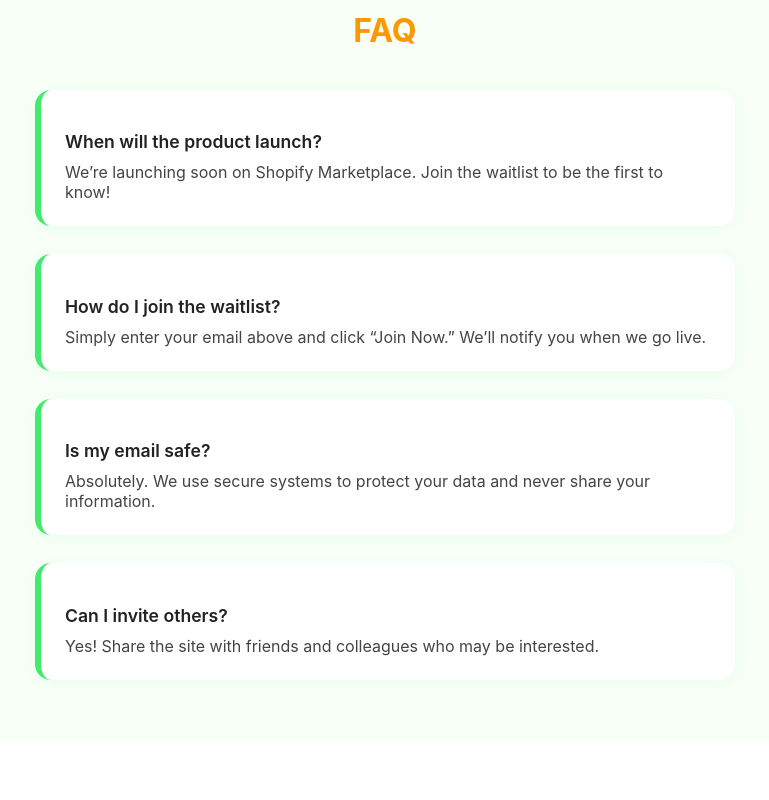
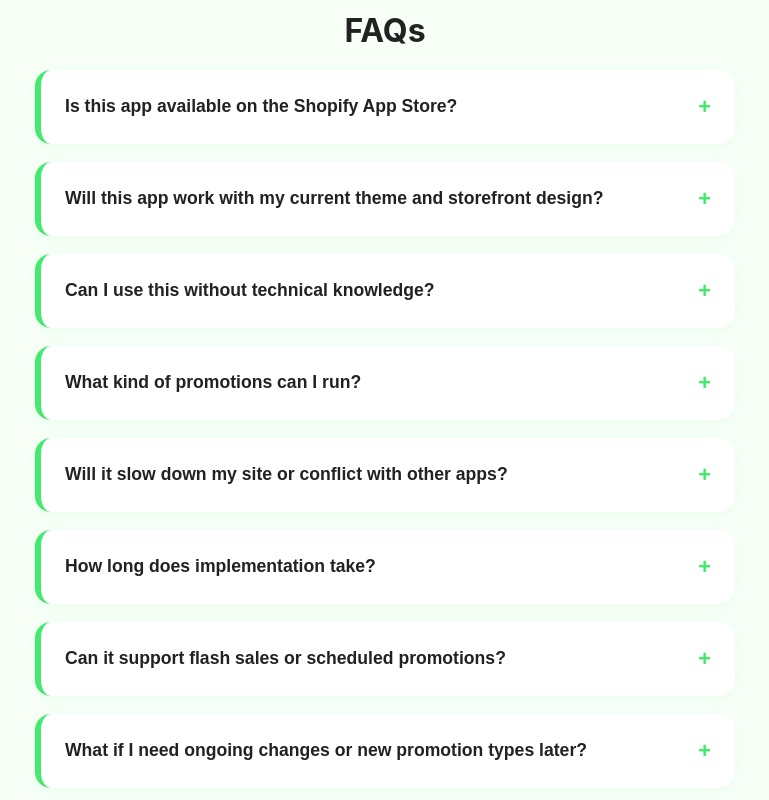
Before and after one commit to shabana-amzur/shopifypromohub, a React (Vite) app: page / in a window 1280 px wide. Shown: the part 2560-3360 px from the top of the page, without its empty margins (255-1024 px from the left). Built offline with nearby package versions, Linux system fonts and the light colour scheme.

Commit message:
Convert FAQ section to accordion and update with new content

```diff
--- a/src/components/FAQ.jsx
+++ b/src/components/FAQ.jsx
@@ -1,32 +1,74 @@
 
 const faqs = [
   {
-    q: 'When will the product launch?',
-    a: 'We’re launching soon on Shopify Marketplace. Join the waitlist to be the first to know!'
+    q: 'Is this app available on the Shopify App Store?',
+    a: 'Currently, it’s a custom Shopify app we configure based on your business needs. We work with you to implement and maintain it as part of our custom Shopify development services.'
   },
   {
-    q: 'How do I join the waitlist?',
-    a: 'Simply enter your email above and click “Join Now.” We’ll notify you when we go live.'
+    q: 'Will this app work with my current theme and storefront design?',
+    a: 'Yes. The app integrates across PDPs, PLPs, cart, and checkout, and can be customized to match your storefront’s look and feel.'
   },
   {
-    q: 'Is my email safe?',
-    a: 'Absolutely. We use secure systems to protect your data and never share your information.'
+    q: 'Can I use this without technical knowledge?',
+    a: 'Absolutely. The app includes a user-friendly admin interface designed for marketing teams to manage promotions—no developer support required.'
   },
   {
-    q: 'Can I invite others?',
-    a: 'Yes! Share the site with friends and colleagues who may be interested.'
+    q: 'What kind of promotions can I run?',
+    a: 'You can run percentage discounts, fixed amounts, BOGO, free shipping, tiered and conditional offers—all stackable and customizable with custom Shopify development flexibility.'
+  },
+  {
+    q: 'Will it slow down my site or conflict with other apps?',
+    a: 'Not at all. It’s optimized for performance and built to reduce dependency on multiple third-party discount tools.'
+  },
+  {
+    q: 'How long does implementation take?',
+    a: 'Depending on your promotional needs, implementation typically takes 1–3 weeks. We ensure minimal disruption and full support throughout.'
+  },
+  {
+    q: 'Can it support flash sales or scheduled promotions?',
+    a: 'Yes, you can schedule campaigns in advance or create reusable templates for time-bound offers like flash sales.'
+  },
+  {
+    q: 'What if I need ongoing changes or new promotion types later?',
+    a: 'The app is fully scalable and extendable.'
   }
 ];
 
+import React, { useState } from 'react';
+
 function FAQ() {
+  const [openIndex, setOpenIndex] = useState(null);
   return (
     <section className="faq" style={{background: '#f7fff7', padding: '60px 0'}}>
-      <h2 style={{fontSize: '2rem', fontWeight: 700, color: '#ff9800', textAlign: 'center', marginBottom: 40}}>FAQ</h2>
-      <div className="faq-list" style={{maxWidth: 700, margin: '0 auto', display: 'flex', flexDirection: 'column', gap: 28}}>
+      <h2 style={{fontSize: '2rem', fontWeight: 700, color: '#222', textAlign: 'center', marginBottom: 20}}>FAQs</h2>
+      <div className="faq-list" style={{maxWidth: 700, margin: '0 auto', display: 'flex', flexDirection: 'column', gap: 18}}>
         {faqs.map((f, i) => (
-          <div key={i} style={{background: '#fff', borderRadius: 16, boxShadow: '0 2px 12px rgba(67,234,109,0.08)', padding: 24, borderLeft: '6px solid #43ea6d'}}>
-            <h3 style={{fontSize: '1.1rem', fontWeight: 600, marginBottom: 10, color: '#222'}}>{f.q}</h3>
-            <p style={{fontSize: '1rem', color: '#444', margin: 0}}>{f.a}</p>
+          <div key={i} style={{background: '#fff', borderRadius: 16, boxShadow: '0 2px 12px rgba(67,234,109,0.08)', padding: 0, borderLeft: '6px solid #43ea6d', overflow: 'hidden'}}>
+            <button
+              onClick={() => setOpenIndex(openIndex === i ? null : i)}
+              style={{
+                width: '100%',
+                background: 'none',
+                border: 'none',
+                outline: 'none',
+                textAlign: 'left',
+                padding: '24px',
+                fontSize: '1.1rem',
+                fontWeight: 600,
+                color: '#222',
+                cursor: 'pointer',
+                fontFamily: 'Poppins, sans-serif',
+                display: 'flex',
+                justifyContent: 'space-between',
+                alignItems: 'center',
+              }}
+            >
+              {f.q}
+              <span style={{fontSize: 22, color: '#43ea6d'}}>{openIndex === i ? '−' : '+'}</span>
+            </button>
+            {openIndex === i && (
+              <div style={{padding: '0 24px 24px 24px', fontSize: '1rem', color: '#444', fontFamily: 'Poppins, sans-serif'}}>{f.a}</div>
+            )}
           </div>
         ))}
       </div>
```
